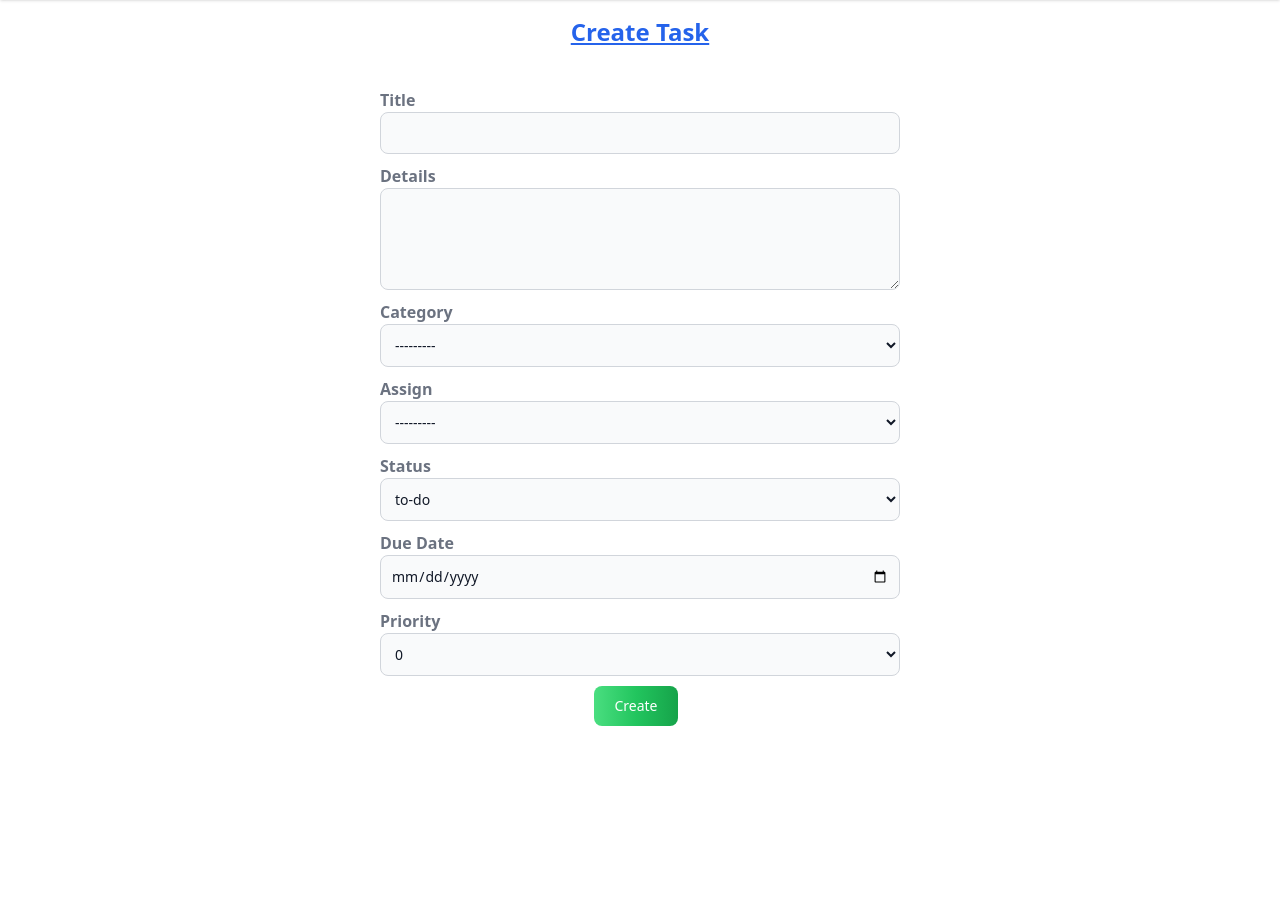
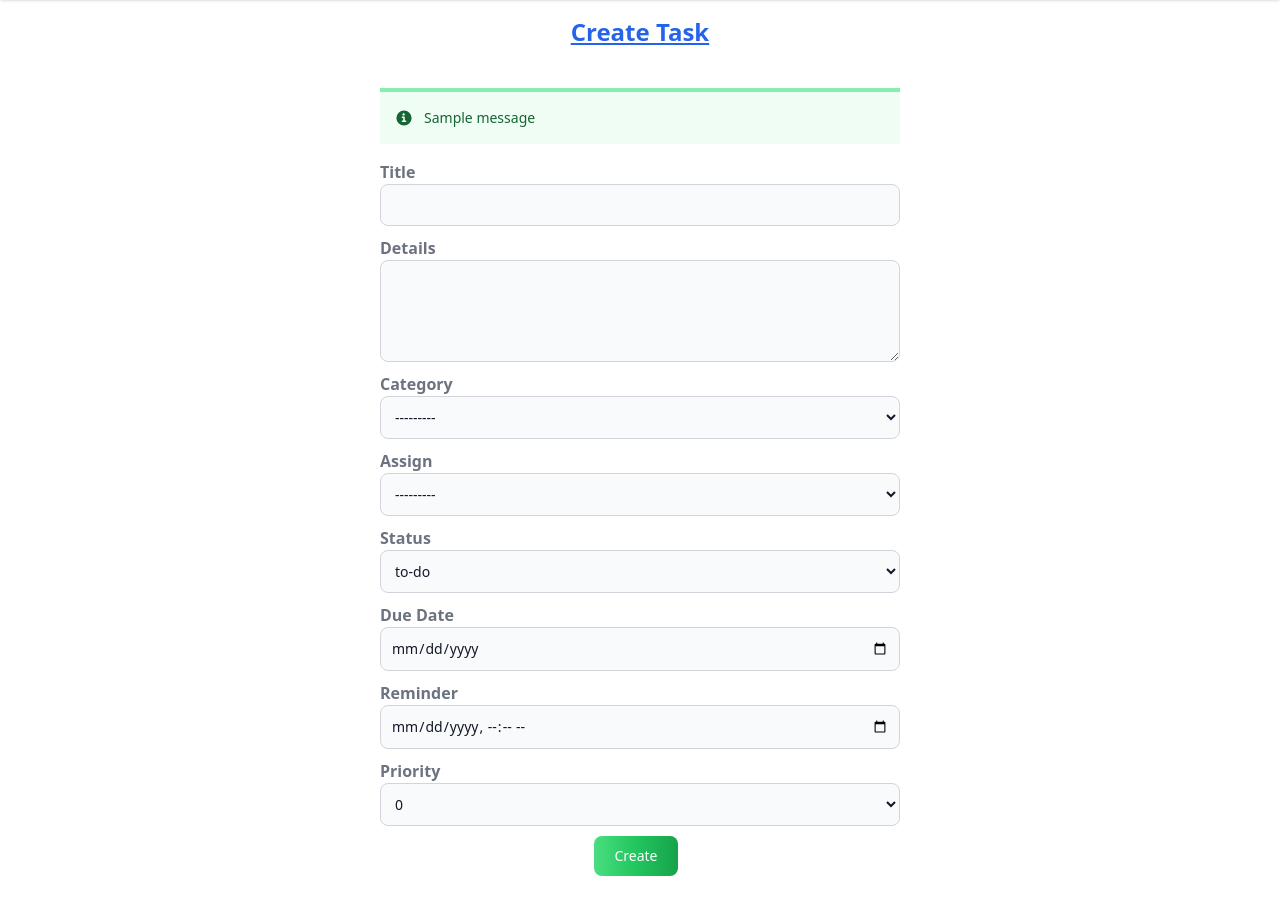
Before and after one commit to mdahtotul/django_to_do_list_2, a Django app: page /task/create/ in a window 1280 px wide. Shown: the part 64-964 px from the top of the page. Before the commit the page ends 790 px from the top, so only its background shows below. Run offline with Django 4.2, Linux system fonts and the light colour scheme; a user stored in the database is signed in; tables that the repository leaves empty hold one stand-in row (values such as "Sample post"); one stand-in notice (Sample message) is shown; some libraries are stand-ins or nearby versions.

Commit message:
messages done

```diff
--- a/account/templates/login.html
+++ b/account/templates/login.html
@@ -10,7 +10,7 @@
 
 	<div class="card mx-auto" style="max-width:520px; margin-top:40px;">
       <article class="card-body">
-    {% include 'includes/alert_success.html' %}
+    {% include 'includes/alert.html' %}
 		<form method="POST">
       {% csrf_token %}
 
--- a/account/templates/profile.html
+++ b/account/templates/profile.html
@@ -9,7 +9,7 @@
 <section class="section-content padding-y">
 
 	<div class="card mx-auto" style="max-width:520px; margin-top:40px;">
-    {% include 'includes/alert_success.html' %}
+    {% include 'includes/alert.html' %}
       <article class="card-body">
       <form action="{% url 'profile' %}" method="POST">
         {% csrf_token %}
--- a/account/templates/register.html
+++ b/account/templates/register.html
@@ -10,7 +10,7 @@
 
 	<div class="card mx-auto" style="max-width:520px; margin-top:40px;">
       <article class="card-body">
-    {% include 'includes/alert_success.html' %}
+    {% include 'includes/alert.html' %}
 		<form action="{% url 'register' %}" method="POST">
       {% csrf_token %}
 
--- a/task/forms.py
+++ b/task/forms.py
@@ -20,7 +20,7 @@ class CreateTaskCategoryForm(forms.ModelForm):
 class CreateTaskForm(forms.ModelForm):
     class Meta:
         model = Task
-        fields = ["title", "details", 'category', 'assigned_to', 'status', 'due_date', 'priority']
+        fields = ["title", "details", 'category', 'assigned_to', 'status', 'due_date', 'reminder', 'priority']
         widgets = {
             "title": forms.TextInput(
                 attrs={
@@ -54,6 +54,12 @@ class CreateTaskForm(forms.ModelForm):
                     "type": "date",  # Use the date input type
                 }
             ),
+            "reminder": forms.DateTimeInput(
+                attrs={
+                    "class": "bg-gray-50 border border-gray-300 text-gray-900 text-sm rounded-lg focus:border-2 focus:ring-blue-500 focus:border-blue-500 block w-full p-2.5 mb-2.5",
+                    "type": "datetime-local",  # Use the date input type
+                }
+            ),
             "priority": forms.Select(  # Use Select widget for the priority field
                 attrs={
                     "class": "bg-gray-50 border border-gray-300 text-gray-900 text-sm rounded-lg focus:border-2 focus:ring-blue-500 focus:border-blue-500 block w-full p-2.5 mb-2.5"
--- a/task/models.py
+++ b/task/models.py
@@ -17,6 +17,7 @@ class Task(models.Model):
   assigned_to = models.ForeignKey(User, on_delete=models.CASCADE, related_name='tasks')
   status = models.CharField(max_length=25, choices=TASK_STATUS, default=TASK_TO_DO)
   due_date = models.DateField(null=True, blank=True)
+  reminder = models.DateTimeField(null=True, blank=True)
   priority = models.IntegerField(choices=TASK_PRIORITY, default=0)
   created_at = models.DateTimeField(auto_now_add=True)
   updated_at = models.DateTimeField(auto_now=True)
--- a/task/templates/create_category.html
+++ b/task/templates/create_category.html
@@ -8,7 +8,7 @@
 
 <section class="section-content padding-y">
 	<div class="card mx-auto" style="max-width:520px; margin-top:40px;">
-    {% include 'includes/alert_success.html' %}
+    {% include 'includes/alert.html' %}
       <article class="card-body">
       <form method="POST">
         {% csrf_token %}
--- a/task/templates/create_task.html
+++ b/task/templates/create_task.html
@@ -8,7 +8,7 @@
 
 <section class="section-content padding-y">
 	<div class="card mx-auto" style="max-width:520px; margin-top:40px;">
-    {% include 'includes/alert_success.html' %}
+    {% include 'includes/alert.html' %}
       <article class="card-body">
       <form method="POST">
         {% csrf_token %}
@@ -45,6 +45,11 @@
             </div>
 
             <div class="">
+              <label class="mt-2 text-gray-500 font-bold text-md block">Reminder</label>
+                {{ form.reminder }}
+            </div>
+
+            <div class="">
               <label class="mt-2 text-gray-500 font-bold text-md block">Priority</label>
                 {{ form.priority }}
             </div>
--- a/task/views/task_view.py
+++ b/task/views/task_view.py
@@ -1,4 +1,5 @@
 from django.shortcuts import render, redirect
+from django.contrib import messages
 from django.contrib.auth.decorators import login_required
 from task.constants import TASK_COMPLETED
 from task.filters import TaskFilter
@@ -31,7 +32,10 @@ def create_task(request):
     form = CreateTaskForm(request.POST)
     if form.is_valid():
       form.save()
+      messages.success(request,'Created task success')
       return redirect('tasks')
+    else:
+      messages.error(request,'Created task failed')
   else:
     form = CreateTaskForm()
 
@@ -48,7 +52,10 @@ def edit_task(request, pk):
     form = CreateTaskForm(request.POST, instance=task)
     if form.is_valid():
       form.save()
+      messages.success(request,'Updated task success')
       return redirect('tasks')
+    else:
+      messages.error(request,'Updated task failed')
   else:
     form = CreateTaskForm(instance=task)
 
--- /dev/null
+++ b/templates/includes/alert.html
@@ -0,0 +1,44 @@
+{% if messages %}
+<ul class="messages">
+    {% for message in messages %}
+      {% if message.tags == 'success' %}
+      <div id="alert-border-3" class="flex items-center p-4 mb-4 text-green-800 border-t-4 border-green-300 bg-green-50 " role="alert">
+        <svg class="flex-shrink-0 w-4 h-4" aria-hidden="true" xmlns="http://www.w3.org/2000/svg" fill="currentColor" viewBox="0 0 20 20">
+          <path d="M10 .5a9.5 9.5 0 1 0 9.5 9.5A9.51 9.51 0 0 0 10 .5ZM9.5 4a1.5 1.5 0 1 1 0 3 1.5 1.5 0 0 1 0-3ZM12 15H8a1 1 0 0 1 0-2h1v-3H8a1 1 0 0 1 0-2h2a1 1 0 0 1 1 1v4h1a1 1 0 0 1 0 2Z"/>
+        </svg>
+        <div class="ml-3 text-sm font-medium">
+          {{message}}
+        </div>
+      </div>
+      {% elif message.tags == 'info' %}
+      <div id="alert-border-1" class="flex items-center p-4 mb-4 text-blue-800 border-t-4 border-blue-300 bg-blue-50 " role="alert">
+        <svg class="flex-shrink-0 w-4 h-4" aria-hidden="true" xmlns="http://www.w3.org/2000/svg" fill="currentColor" viewBox="0 0 20 20">
+          <path d="M10 .5a9.5 9.5 0 1 0 9.5 9.5A9.51 9.51 0 0 0 10 .5ZM9.5 4a1.5 1.5 0 1 1 0 3 1.5 1.5 0 0 1 0-3ZM12 15H8a1 1 0 0 1 0-2h1v-3H8a1 1 0 0 1 0-2h2a1 1 0 0 1 1 1v4h1a1 1 0 0 1 0 2Z"/>
+        </svg>
+        <div class="ml-3 text-sm font-medium">
+          {{message}}
+        </div>
+      </div>
+      {% elif message.tags == 'warning' %}
+      <div id="alert-border-4" class="flex items-center p-4 mb-4 text-yellow-800 border-t-4 border-yellow-300 bg-yellow-50" role="alert">
+        <svg class="flex-shrink-0 w-4 h-4" aria-hidden="true" xmlns="http://www.w3.org/2000/svg" fill="currentColor" viewBox="0 0 20 20">
+          <path d="M10 .5a9.5 9.5 0 1 0 9.5 9.5A9.51 9.51 0 0 0 10 .5ZM9.5 4a1.5 1.5 0 1 1 0 3 1.5 1.5 0 0 1 0-3ZM12 15H8a1 1 0 0 1 0-2h1v-3H8a1 1 0 0 1 0-2h2a1 1 0 0 1 1 1v4h1a1 1 0 0 1 0 2Z"/>
+        </svg>
+        <div class="ml-3 text-sm font-medium">
+          {{message}}
+        </div>
+      </div>
+
+      {% elif message.tags == 'error' %}
+      <div id="alert-border-2" class="flex items-center p-4 mb-4 text-red-800 border-t-4 border-red-300 bg-red-50" role="alert">
+        <svg class="flex-shrink-0 w-4 h-4" aria-hidden="true" xmlns="http://www.w3.org/2000/svg" fill="currentColor" viewBox="0 0 20 20">
+          <path d="M10 .5a9.5 9.5 0 1 0 9.5 9.5A9.51 9.51 0 0 0 10 .5ZM9.5 4a1.5 1.5 0 1 1 0 3 1.5 1.5 0 0 1 0-3ZM12 15H8a1 1 0 0 1 0-2h1v-3H8a1 1 0 0 1 0-2h2a1 1 0 0 1 1 1v4h1a1 1 0 0 1 0 2Z"/>
+        </svg>
+        <div class="ml-3 text-sm font-medium">
+          {{message}}
+        </div>
+      </div>
+      {% endif %}
+    {% endfor %}
+</ul>
+{% endif %}
```
Also changed, not shown: task/templates/list_task.html (+25 -6 lines), task/views/category_view.py (+5 -2 lines), task/migrations/0002_alter_task_options_task_reminder.py (added), templates/includes/alert_success.html (deleted).
